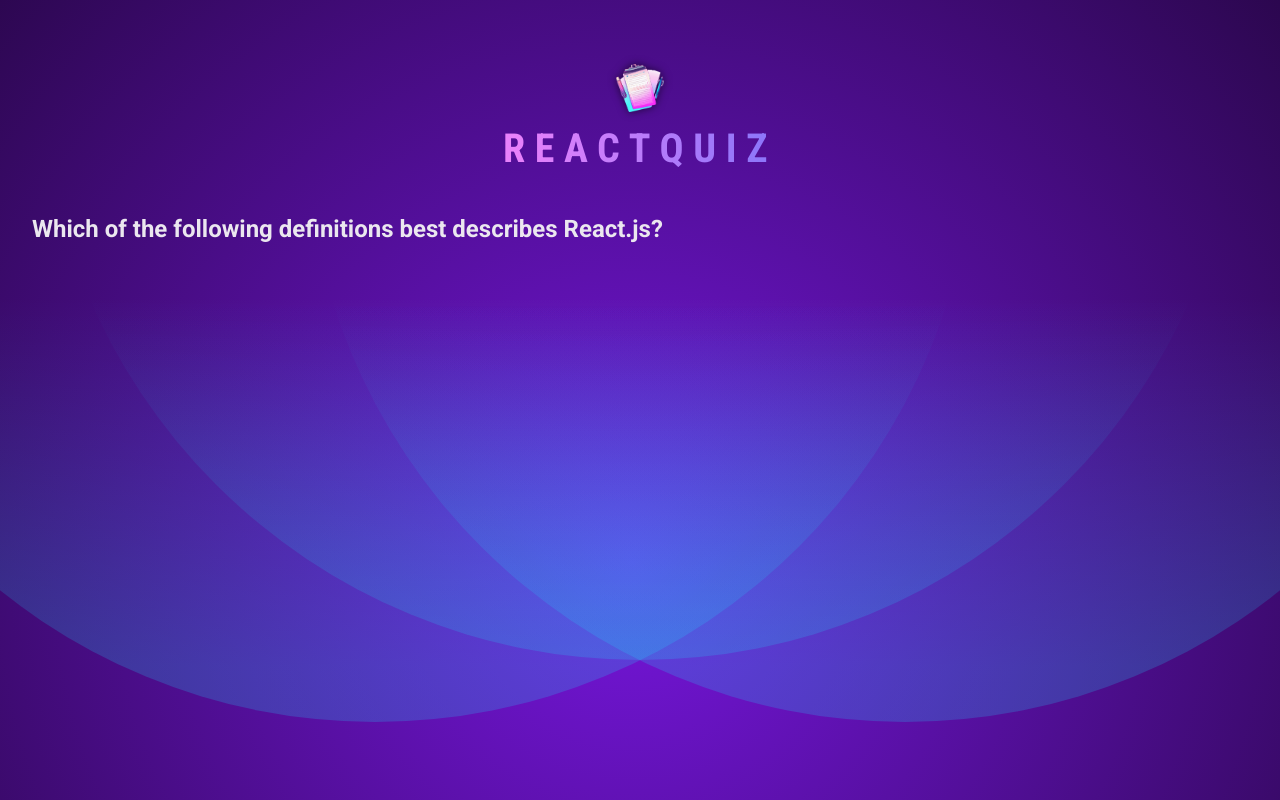
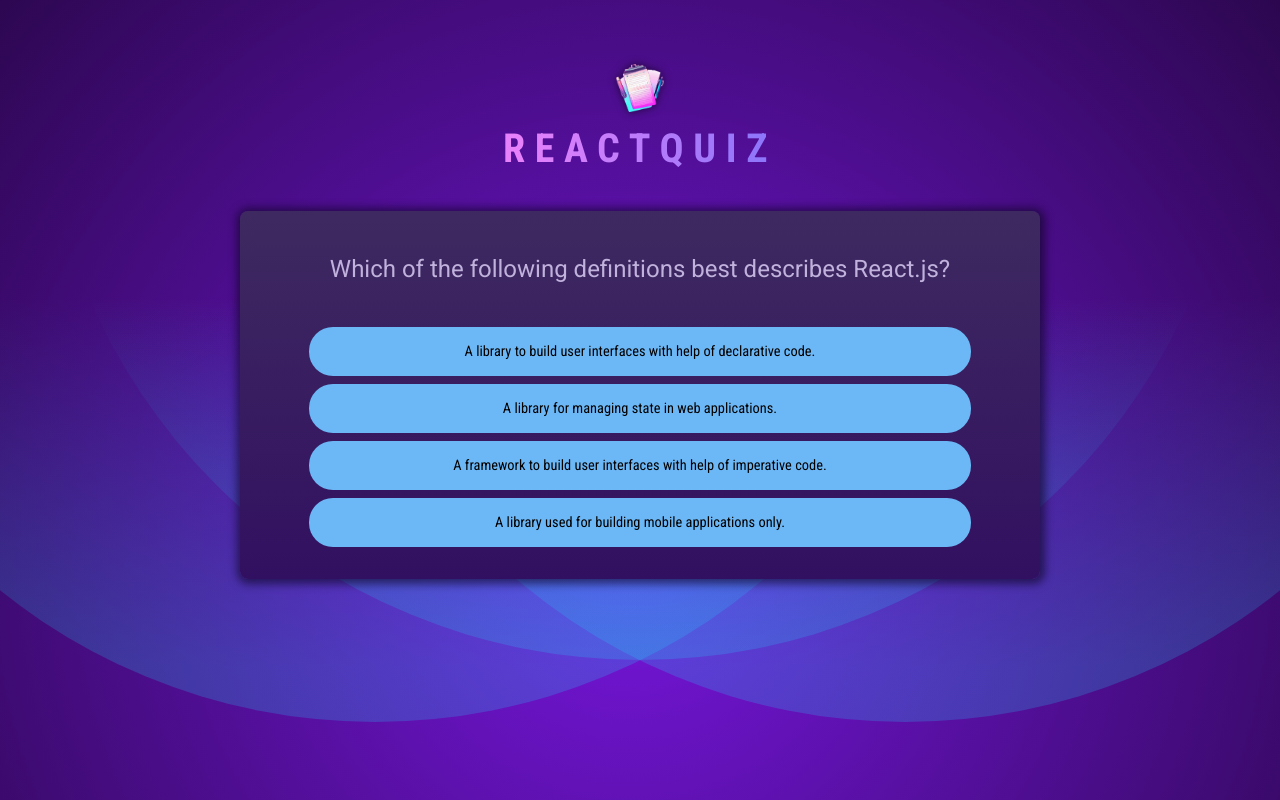
Before and after one commit to liocicolecchia/quiz-app, a React (Vite) app: page / in a window 1280 px wide. Built offline with nearby package versions, Linux system fonts and the light colour scheme.

Commit message:
adding logic to Quiz component / questions and matching answers get displayed and answers button functionalaty added

```diff
--- a/src/App.jsx
+++ b/src/App.jsx
@@ -5,7 +5,9 @@
   return (
     <>
       <Header />
-      <Quiz />
+      <main>
+        <Quiz />
+      </main>
     </>
   );
 }
--- a/src/components/Quiz.jsx
+++ b/src/components/Quiz.jsx
@@ -7,7 +7,30 @@
 
   const activeQuestionIndex = userAnswers.length;
 
-  return <h2>{QUESTIONS[activeQuestionIndex].text}</h2>;
+  function handleSelectAnswer(selectedAnswer) {
+    setUserAnswers((prevUserAnswers) => {
+      return [...prevUserAnswers, selectedAnswer];
+    });
+  }
+
+  return (
+    <div id="quiz">
+      <div id="question">
+        <h2>{QUESTIONS[activeQuestionIndex].text}</h2>
+        <ul id="answers">
+          {QUESTIONS[activeQuestionIndex].answers.map((answer) => {
+            return (
+              <li key={answer} className="answer">
+                <button onClick={() => handleSelectAnswer(answer)}>
+                  {answer}
+                </button>
+              </li>
+            );
+          })}
+        </ul>
+      </div>
+    </div>
+  );
 }
 
 export default Quiz;
```
